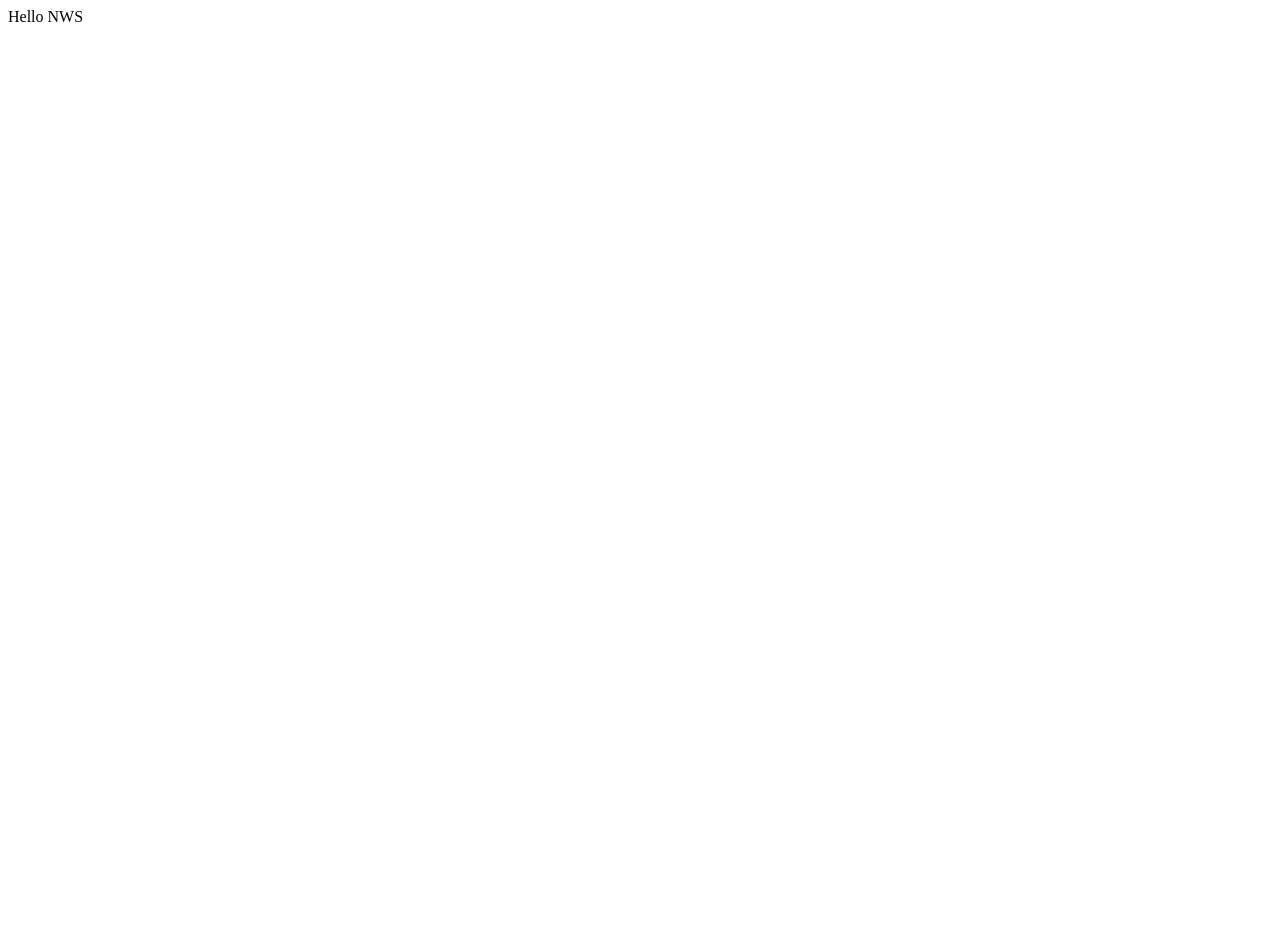
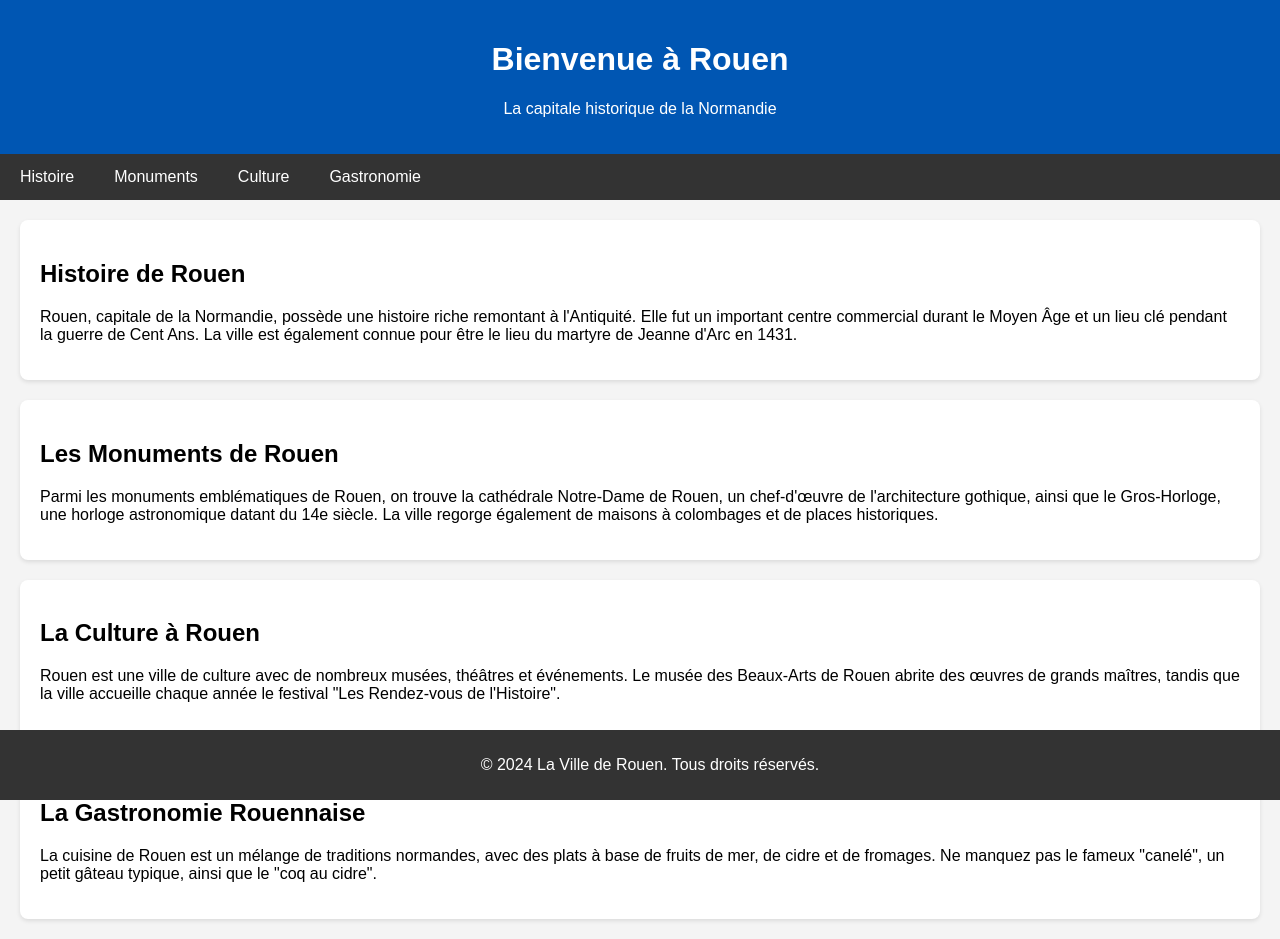
Before and after one commit to rchardonneaunws/nws, a plain HTML site: page index.html in a window 1280 px wide. Before the commit the page ends 800 px from the top, so only its background shows below. Drawn offline with Linux system fonts and the light colour scheme.

Commit message:
Update index.html

```diff
--- a/index.html
+++ b/index.html
@@ -1 +1,94 @@
-Hello NWS
+<!DOCTYPE html>
+<html lang="fr">
+<head>
+    <meta charset="UTF-8">
+    <meta name="viewport" content="width=device-width, initial-scale=1.0">
+    <meta name="description" content="Découvrez la ville de Rouen, son histoire, sa culture et ses monuments emblématiques.">
+    <title>La Ville de Rouen</title>
+    <link rel="stylesheet" href="style.css">
+    <style>
+        body {
+            font-family: Arial, sans-serif;
+            margin: 0;
+            padding: 0;
+            background-color: #f4f4f4;
+        }
+        header {
+            background-color: #0056b3;
+            color: white;
+            padding: 20px;
+            text-align: center;
+        }
+        nav {
+            background-color: #333;
+            overflow: hidden;
+        }
+        nav a {
+            color: white;
+            padding: 14px 20px;
+            text-align: center;
+            text-decoration: none;
+            float: left;
+        }
+        nav a:hover {
+            background-color: #ddd;
+            color: black;
+        }
+        section {
+            padding: 20px;
+            margin: 20px;
+            background-color: white;
+            border-radius: 8px;
+            box-shadow: 0 2px 4px rgba(0, 0, 0, 0.1);
+        }
+        footer {
+            background-color: #333;
+            color: white;
+            text-align: center;
+            padding: 10px;
+            position: fixed;
+            width: 100%;
+            bottom: 0;
+        }
+    </style>
+</head>
+<body>
+
+    <header>
+        <h1>Bienvenue à Rouen</h1>
+        <p>La capitale historique de la Normandie</p>
+    </header>
+
+    <nav>
+        <a href="#histoire">Histoire</a>
+        <a href="#monuments">Monuments</a>
+        <a href="#culture">Culture</a>
+        <a href="#gastronomie">Gastronomie</a>
+    </nav>
+
+    <section id="histoire">
+        <h2>Histoire de Rouen</h2>
+        <p>Rouen, capitale de la Normandie, possède une histoire riche remontant à l'Antiquité. Elle fut un important centre commercial durant le Moyen Âge et un lieu clé pendant la guerre de Cent Ans. La ville est également connue pour être le lieu du martyre de Jeanne d'Arc en 1431.</p>
+    </section>
+
+    <section id="monuments">
+        <h2>Les Monuments de Rouen</h2>
+        <p>Parmi les monuments emblématiques de Rouen, on trouve la cathédrale Notre-Dame de Rouen, un chef-d'œuvre de l'architecture gothique, ainsi que le Gros-Horloge, une horloge astronomique datant du 14e siècle. La ville regorge également de maisons à colombages et de places historiques.</p>
+    </section>
+
+    <section id="culture">
+        <h2>La Culture à Rouen</h2>
+        <p>Rouen est une ville de culture avec de nombreux musées, théâtres et événements. Le musée des Beaux-Arts de Rouen abrite des œuvres de grands maîtres, tandis que la ville accueille chaque année le festival "Les Rendez-vous de l'Histoire".</p>
+    </section>
+
+    <section id="gastronomie">
+        <h2>La Gastronomie Rouennaise</h2>
+        <p>La cuisine de Rouen est un mélange de traditions normandes, avec des plats à base de fruits de mer, de cidre et de fromages. Ne manquez pas le fameux "canelé", un petit gâteau typique, ainsi que le "coq au cidre".</p>
+    </section>
+
+    <footer>
+        <p>&copy; 2024 La Ville de Rouen. Tous droits réservés.</p>
+    </footer>
+
+</body>
+</html>
```
